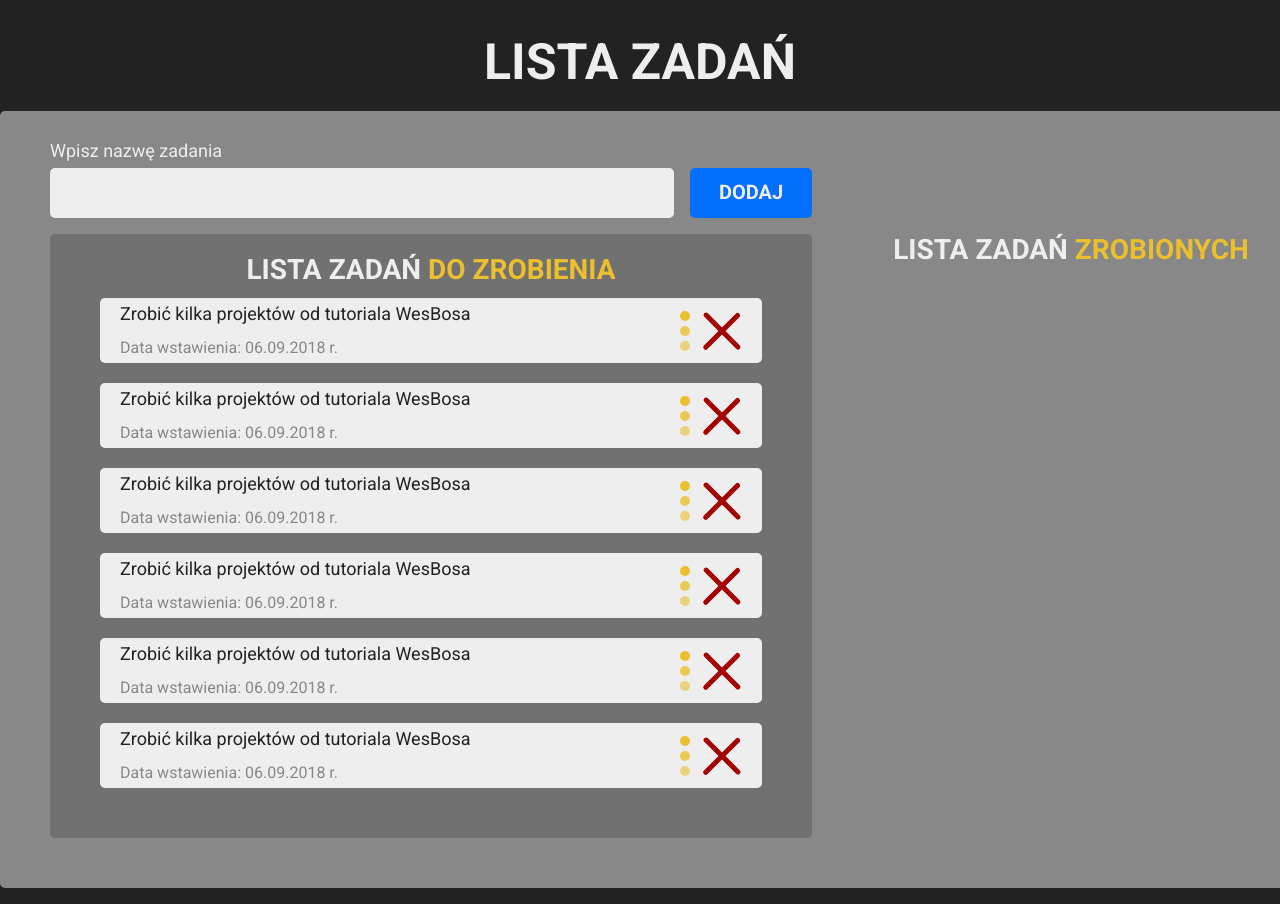
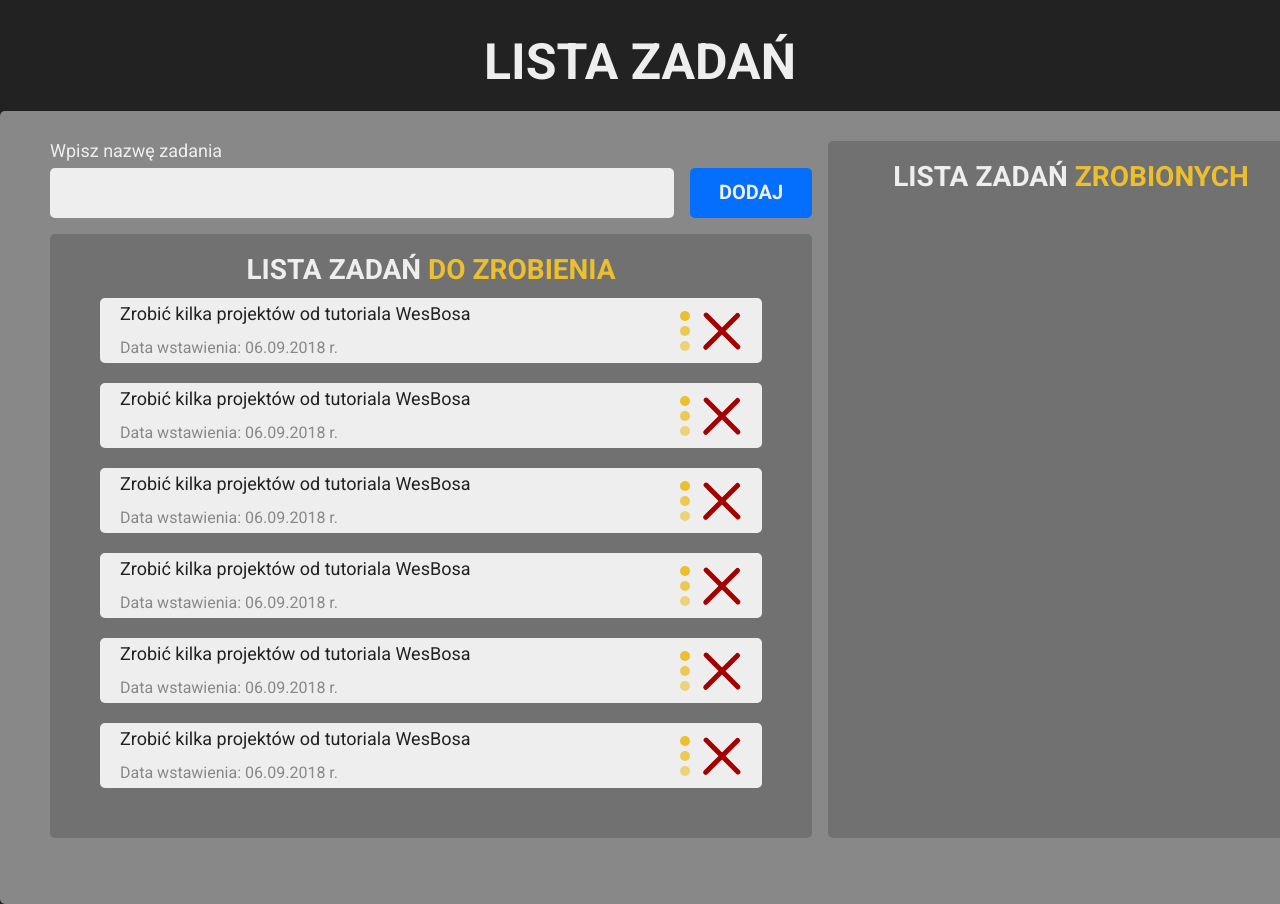
Before and after one commit to KP1976/todo-react, a React (Create React App) app: page / in a window 1280 px wide. Shown: the top 904 px of the page. Built offline with nearby package versions, Linux system fonts and the light colour scheme.

Commit message:
Add styles to TasksDoneListContainer component

```diff
--- a/src/styles/css/main.css
+++ b/src/styles/css/main.css
@@ -323,8 +323,8 @@ body {
   display: grid;
   grid-gap: 1.6rem;
   grid-template-columns: 76.2rem 48.6rem;
+  grid-template-rows: auto auto auto;
   margin: 0 auto;
-  min-height: 1rem;
   padding: 3rem 5rem 5rem;
   width: 136.4rem; }
 
@@ -459,4 +459,11 @@ body {
           content: '';
           transform: translateY(-50%) rotate(-90deg); }
 
+.tasks-done-list-container {
+  background-color: #717171;
+  border-radius: 0.5rem;
+  grid-column: 2 / 3;
+  grid-row: 1 / 3;
+  padding: 2rem 5rem 5rem; }
+
 /*# sourceMappingURL=main.css.map */
--- /dev/null
+++ b/src/styles/scss/components/_TasksDoneListContainer.scss
@@ -0,0 +1,7 @@
+.tasks-done-list-container {
+	background-color: $clr-lists-background;
+	border-radius: $main-radius;
+	grid-column: 2 / 3;
+	grid-row: 1 / 3;
+	padding: 2rem 5rem 5rem;
+}
--- a/src/styles/scss/components/_TodoContainer.scss
+++ b/src/styles/scss/components/_TodoContainer.scss
@@ -4,8 +4,8 @@
 	display: grid;
 	grid-gap: 1.6rem;
 	grid-template-columns: 76.2rem 48.6rem;
+	grid-template-rows: auto auto auto;
 	margin: 0 auto;
-	min-height: 1rem;
 	padding: 3rem 5rem 5rem;
 	width: 136.4rem;
 }
--- a/src/styles/scss/main.scss
+++ b/src/styles/scss/main.scss
@@ -11,3 +11,4 @@
 @import 'components/TasksListContainer';
 @import 'components/TasksList';
 @import 'components/Task';
+@import 'components/TasksDoneListContainer';
```
Also changed, not shown: 2 other files (tests, documents, lock files or other folders).
